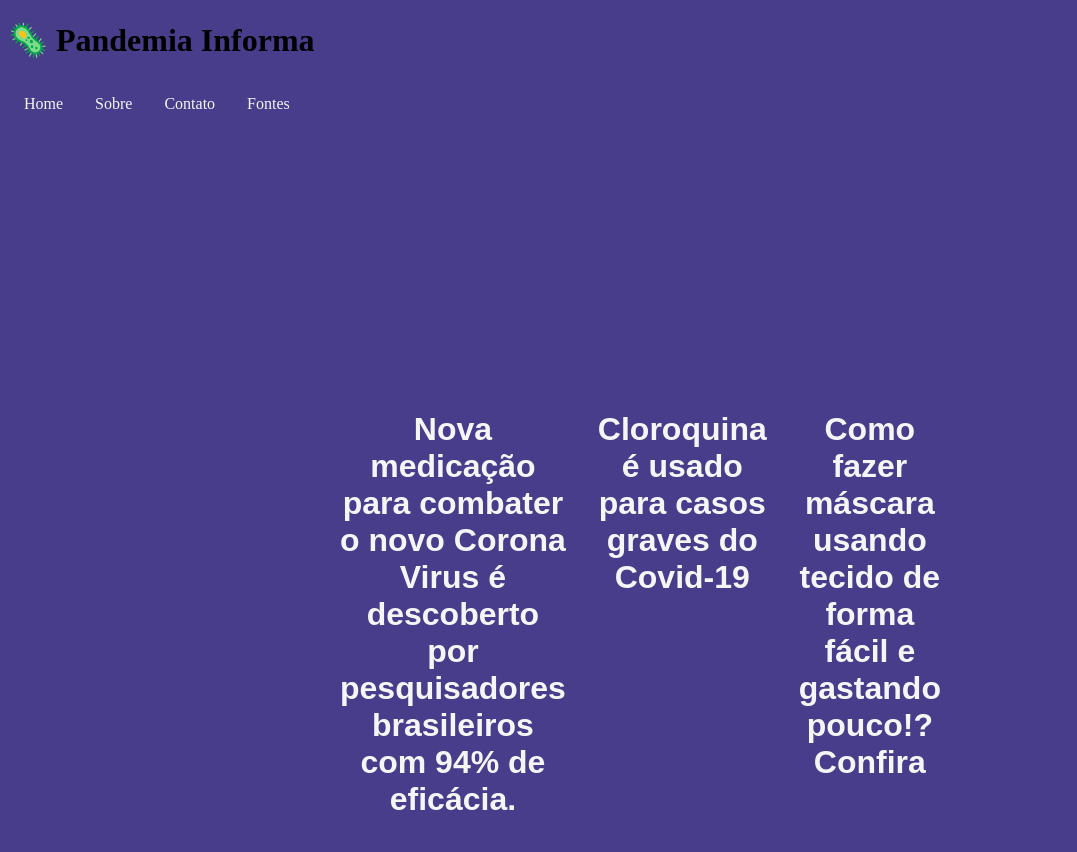
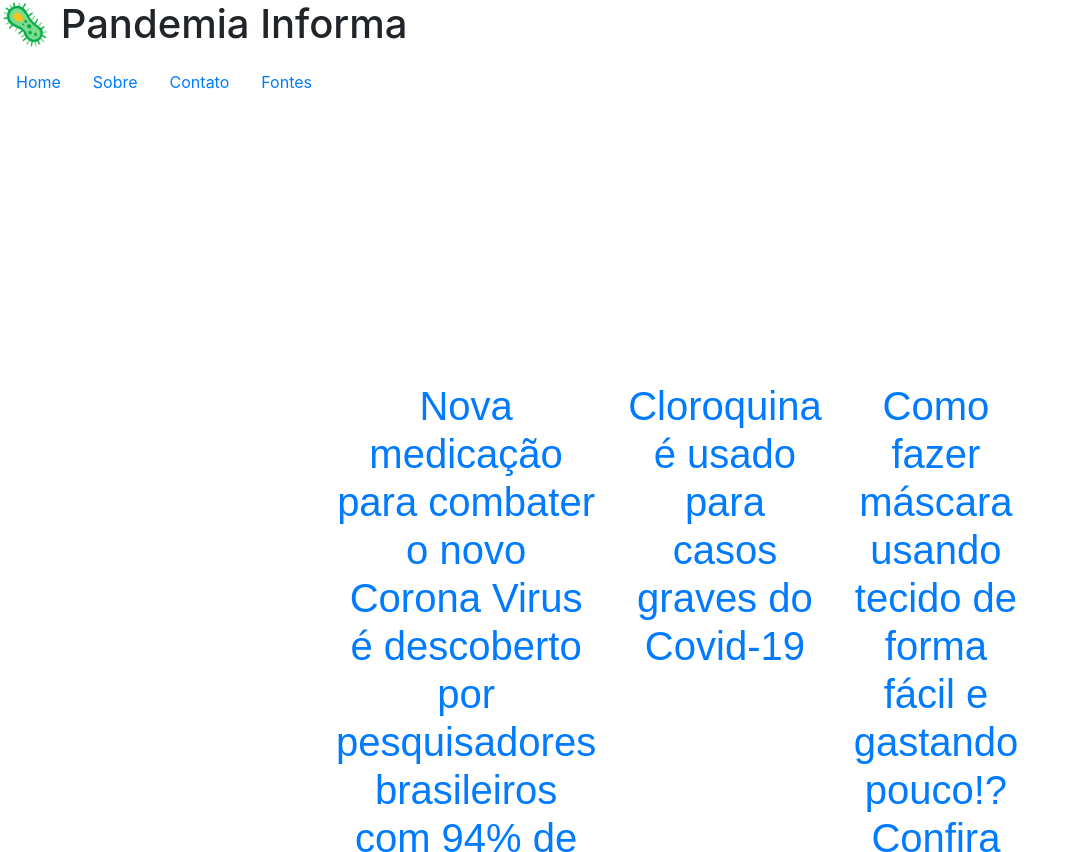
Before and after one commit to reactwes/Pandemia-informa, a plain HTML site: page index.html in a window 1280 px wide. Shown: the top 852 px of the page, without its empty margins (0-1077 px from the left). Drawn offline with nearby package versions, Linux system fonts and the light colour scheme.

Commit message:
Adicionado estilo do botstrap CSS na tag <Head>

```diff
--- a/index.html
+++ b/index.html
@@ -3,9 +3,11 @@
 
 <head>
     <meta charset="UTF-8">
-    <meta name="viewport" content="width=device-width, initial-scale=1">
+    <meta name="viewport" content="width=device-width, initial-scale=1, shrink-to-fit=no">
+
     <title> Informe Corona </title>
     <link rel="stylesheet" href="estilo.css"</link>
+    <link rel="stylesheet" href="https://stackpath.bootstrapcdn.com/bootstrap/4.1.3/css/bootstrap.min.css" integrity="sha384-MCw98/SFnGE8fJT3GXwEOngsV7Zt27NXFoaoApmYm81iuXoPkFOJwJ8ERdknLPMO" crossorigin="anonymous">
 
 
 </head>
```
